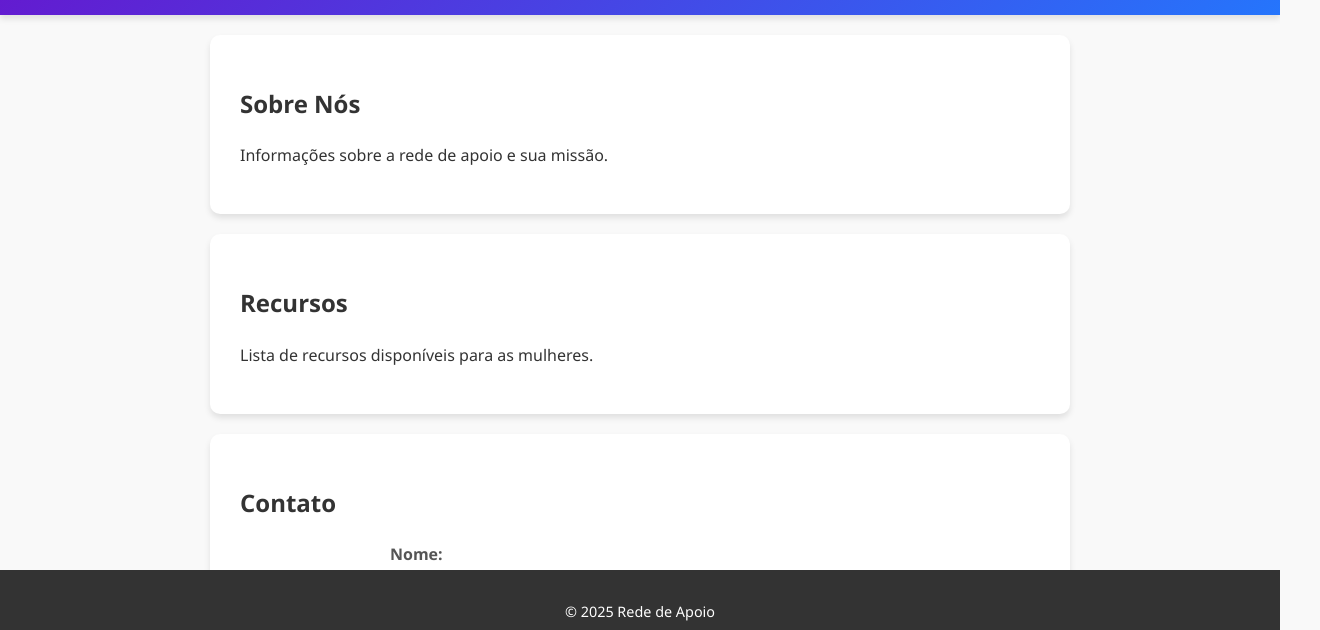
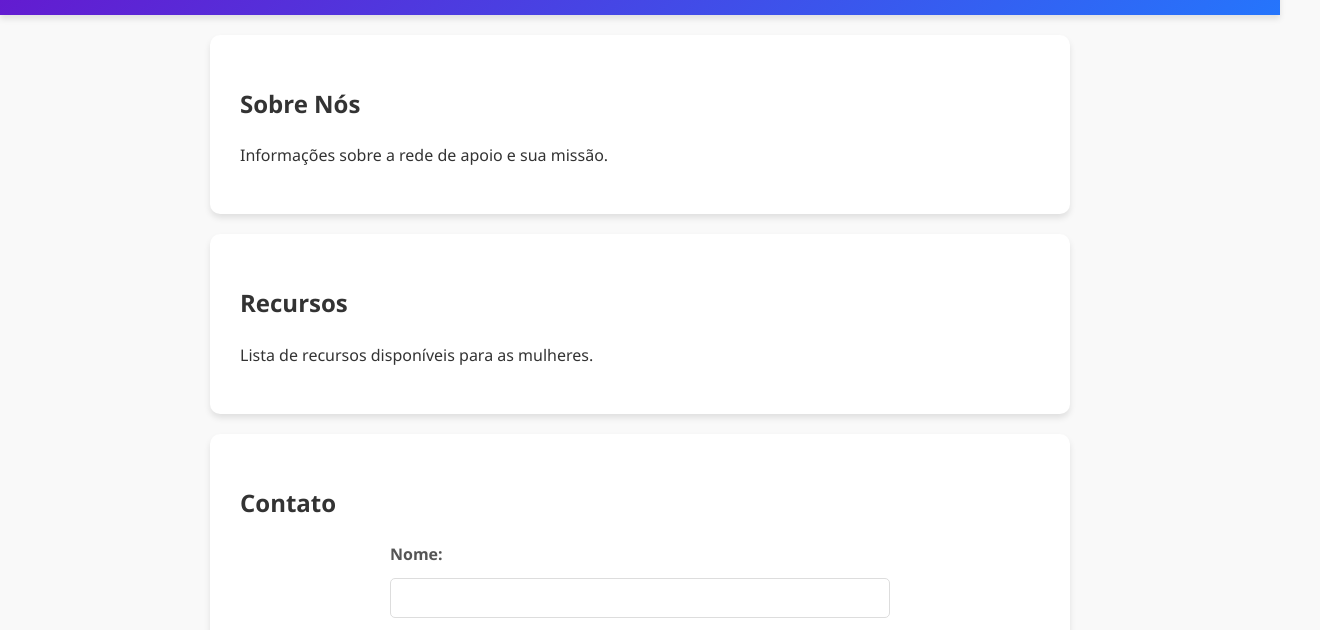
Before and after one commit to lipezeyra/apoio, a website: page index.html in a window 1280 px wide. Shown: the part 148-778 px from the top of the page, 1320 px wide, since content can reach past the window. Drawn offline with Linux system fonts and the light colour scheme.

Commit message:
outro update do css

```diff
--- a/styles.css
+++ b/styles.css
@@ -5,6 +5,23 @@ body {
     background-color: #f9f9f9; /* Fundo mais claro e suave */
     color: #333; /* Cor do texto mais escura para melhor contraste */
     line-height: 1.6; /* Melhora a legibilidade do texto */
+
+
+}
+
+body {
+    max-width: 100%;
+    overflow-x: hidden;
+}
+
+body {
+    font-size: 16px;
+}
+
+@media (max-width: 768px) {
+    body {
+        font-size: 14px;
+    }
 }
 
 header {
@@ -52,14 +69,12 @@ section {
 }
 
 footer {
+    position: relative;
+    width: 100%;
+    padding: 20px;
     text-align: center;
-    padding: 15px 0;
-    background-color: #333;
+    background-color: #000;
     color: #fff;
-    position: fixed;
-    width: 100%;
-    bottom: 0;
-    font-size: 0.9rem;
 }
 
 form {
```
